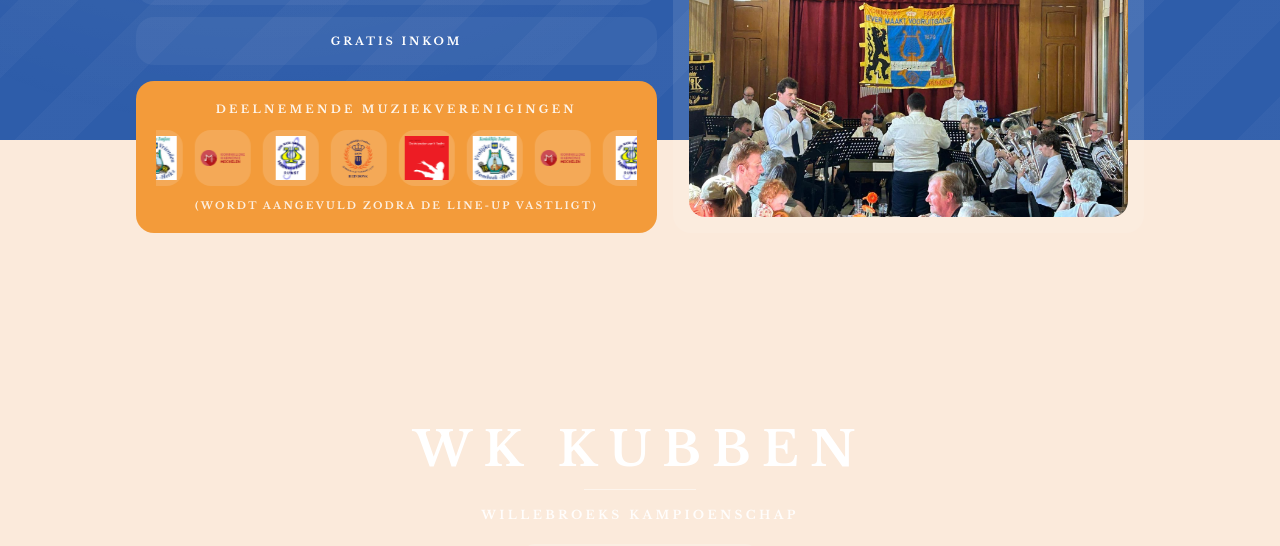
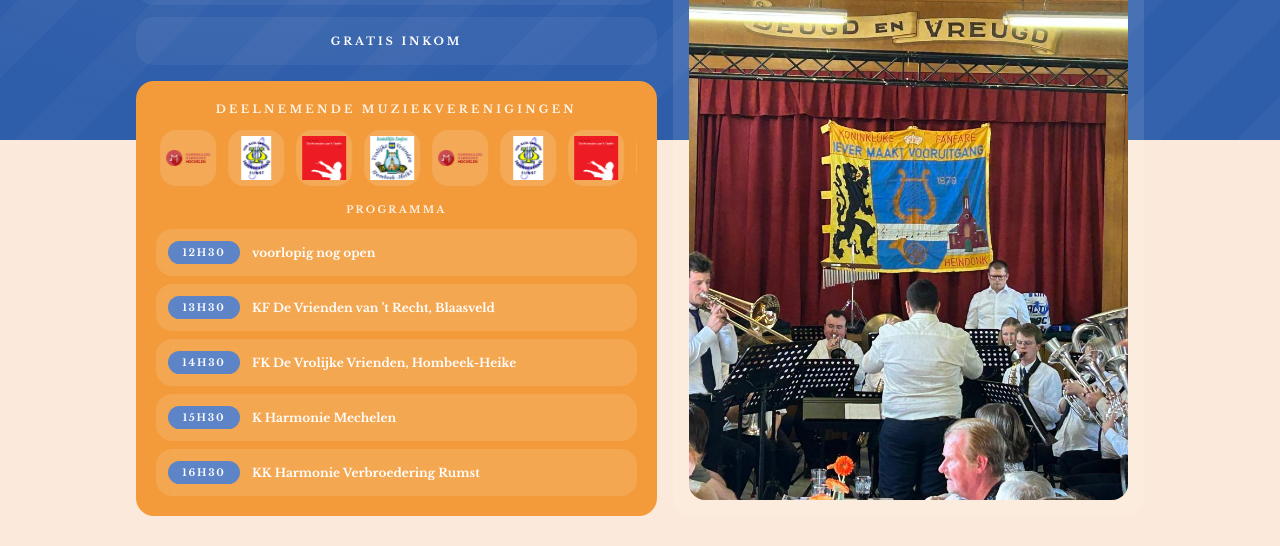
Before and after one commit to NielsCraessaerts/heindonk-feest, a Next.js app: page /zaterdag in a window 1280 px wide. Shown: the part 660-1206 px from the top of the page. Built offline with nearby package versions, Linux system fonts and the light colour scheme.

Commit message:
styling update

```diff
--- a/src/components/custom/vrijdag/voetbaltoernooi-form.tsx
+++ b/src/components/custom/vrijdag/voetbaltoernooi-form.tsx
@@ -227,7 +227,7 @@ export default function VoetbaltoernooiForm() {
                   </p>
                   <ul className='mt-3 space-y-2 text-[11px] font-semibold uppercase tracking-[0.14em] text-white/90'>
                     <li>- Inschrijving ploeg met 10 deelnemers</li>
-                    <li className='text-[#F39B3A]'>- 10 tickets Extra Time Party</li>
+                    <li className='text-[#F39B3A] text-lg'>- 10 tickets Extra Time Party</li>
                     <li>- 50 euro breekmunten (voor eten en drinken)</li>
                     <li>- 3 flessen water</li>
                   </ul>
--- a/src/components/custom/zaterdag/fanfare-feesten.tsx
+++ b/src/components/custom/zaterdag/fanfare-feesten.tsx
@@ -11,13 +11,21 @@ export default function FanfareFeestenSection() {
   // Placeholder: vul gerust aan met extra fanfarelogo's
   const fanfareLogos: { name: string; src?: string }[] = [
     {
-      name: 'Iever Maakt Vooruitgang',
-      src: '/images/logos/fanfare-logo.png',
+      name: 'KF De Vrienden van ’t Recht, Blaasveld',
+      src: '/images/logos/fanfares/Logo_Fanfaars.png',
     },
-    { name: 'KF De Vrienden van ’t Recht, Blaasveld', src: '/images/logos/fanfares/Logo_Fanfaars.png' },
-    { name: 'FK De Vrolijke Vrienden, Hombeek-Heike', src: '/images/logos/fanfares/Hombeek_Heike.jpg' },
-    { name: 'K Harmonie Mechelen', src: '/images/logos/fanfares/KHM_Logo.avif' },
-    { name: 'KK Harmonie Verbroedering Rumst', src: '/images/logos/fanfares/Verbroedering_Rumst.webp' },
+    {
+      name: 'FK De Vrolijke Vrienden, Hombeek-Heike',
+      src: '/images/logos/fanfares/Hombeek_Heike.jpg',
+    },
+    {
+      name: 'K Harmonie Mechelen',
+      src: '/images/logos/fanfares/KHM_Logo.avif',
+    },
+    {
+      name: 'KK Harmonie Verbroedering Rumst',
+      src: '/images/logos/fanfares/Verbroedering_Rumst.webp',
+    },
   ];
 
   return (
@@ -98,9 +106,51 @@ export default function FanfareFeestenSection() {
                     </div>
                   </div>
 
-                  <p className='mt-3 text-[9px] font-semibold uppercase tracking-[0.2em] text-white/85 sm:text-[10px] sm:tracking-[0.22em]'>
-                    (Wordt aangevuld zodra de line-up vastligt)
+                  <p className='mt-4 text-[9px] font-semibold uppercase tracking-[0.2em] text-white/85 sm:text-[10px] sm:tracking-[0.22em]'>
+                    Programma
                   </p>
+                  <ul className='mt-3 space-y-2 text-left'>
+                    <li className='flex items-start gap-3 rounded-2xl bg-white/12 px-3 py-3 backdrop-blur-sm'>
+                      <span className='min-w-[4.5rem] rounded-full bg-[#5D84C6] px-2.5 py-1 text-center text-[9px] font-extrabold uppercase tracking-[0.18em] text-white sm:text-[10px]'>
+                        12h30
+                      </span>
+                      <span className='pt-0.5 text-[11px] font-semibold leading-relaxed text-white sm:text-[12px]'>
+                        voorlopig nog open
+                      </span>
+                    </li>
+                    <li className='flex items-start gap-3 rounded-2xl bg-white/12 px-3 py-3 backdrop-blur-sm'>
+                      <span className='min-w-[4.5rem] rounded-full bg-[#5D84C6] px-2.5 py-1 text-center text-[9px] font-extrabold uppercase tracking-[0.18em] text-white sm:text-[10px]'>
+                        13h30
+                      </span>
+                      <span className='pt-0.5 text-[11px] font-semibold leading-relaxed text-white sm:text-[12px]'>
+                        KF De Vrienden van &rsquo;t Recht, Blaasveld
+                      </span>
+                    </li>
+                    <li className='flex items-start gap-3 rounded-2xl bg-white/12 px-3 py-3 backdrop-blur-sm'>
+                      <span className='min-w-[4.5rem] rounded-full bg-[#5D84C6] px-2.5 py-1 text-center text-[9px] font-extrabold uppercase tracking-[0.18em] text-white sm:text-[10px]'>
+                        14h30
+                      </span>
+                      <span className='pt-0.5 text-[11px] font-semibold leading-relaxed text-white sm:text-[12px]'>
+                        FK De Vrolijke Vrienden, Hombeek-Heike
+                      </span>
+                    </li>
+                    <li className='flex items-start gap-3 rounded-2xl bg-white/12 px-3 py-3 backdrop-blur-sm'>
+                      <span className='min-w-[4.5rem] rounded-full bg-[#5D84C6] px-2.5 py-1 text-center text-[9px] font-extrabold uppercase tracking-[0.18em] text-white sm:text-[10px]'>
+                        15h30
+                      </span>
+                      <span className='pt-0.5 text-[11px] font-semibold leading-relaxed text-white sm:text-[12px]'>
+                        K Harmonie Mechelen
+                      </span>
+                    </li>
+                    <li className='flex items-start gap-3 rounded-2xl bg-white/12 px-3 py-3 backdrop-blur-sm'>
+                      <span className='min-w-[4.5rem] rounded-full bg-[#5D84C6] px-2.5 py-1 text-center text-[9px] font-extrabold uppercase tracking-[0.18em] text-white sm:text-[10px]'>
+                        16h30
+                      </span>
+                      <span className='pt-0.5 text-[11px] font-semibold leading-relaxed text-white sm:text-[12px]'>
+                        KK Harmonie Verbroedering Rumst
+                      </span>
+                    </li>
+                  </ul>
                 </div>
               </div>
 
```
